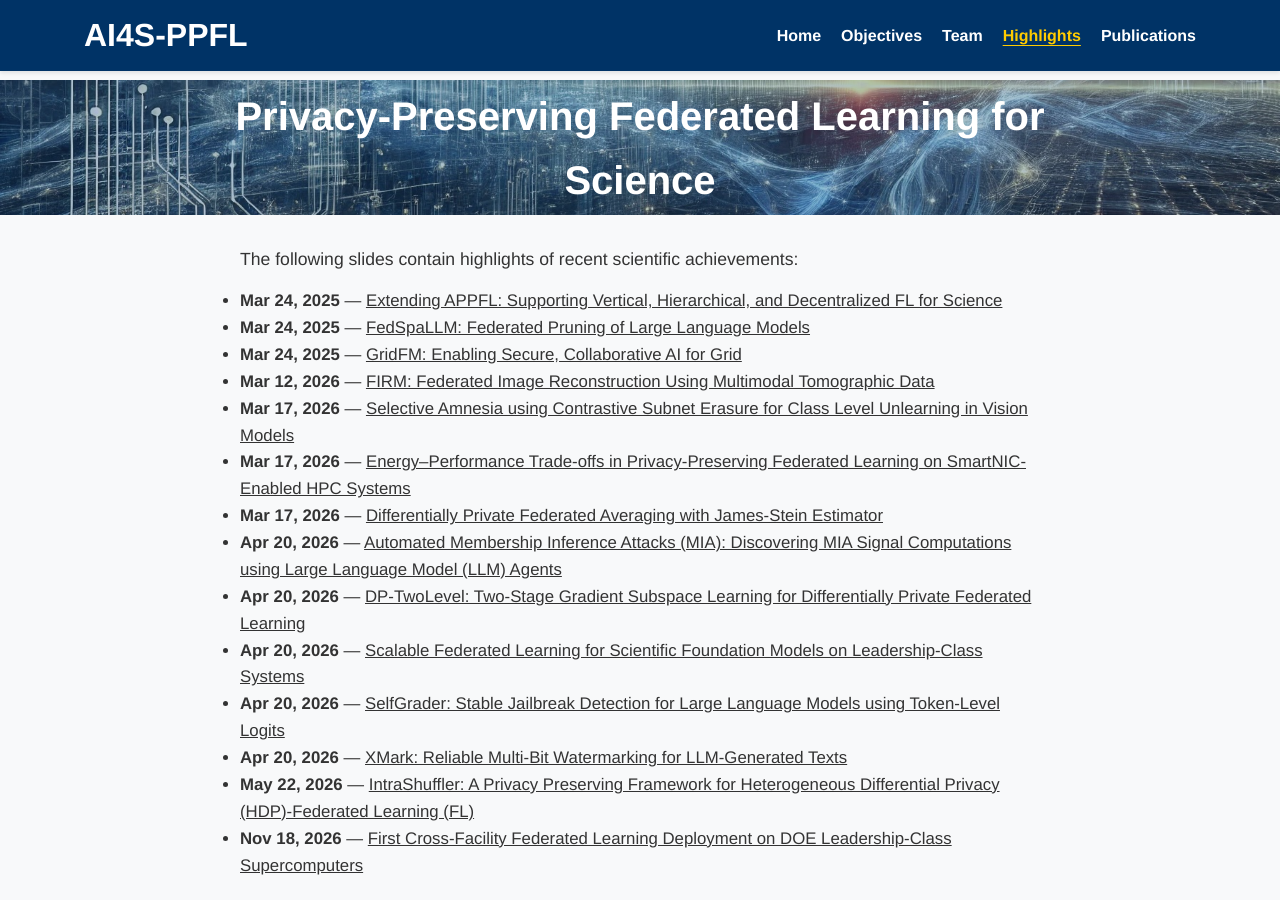
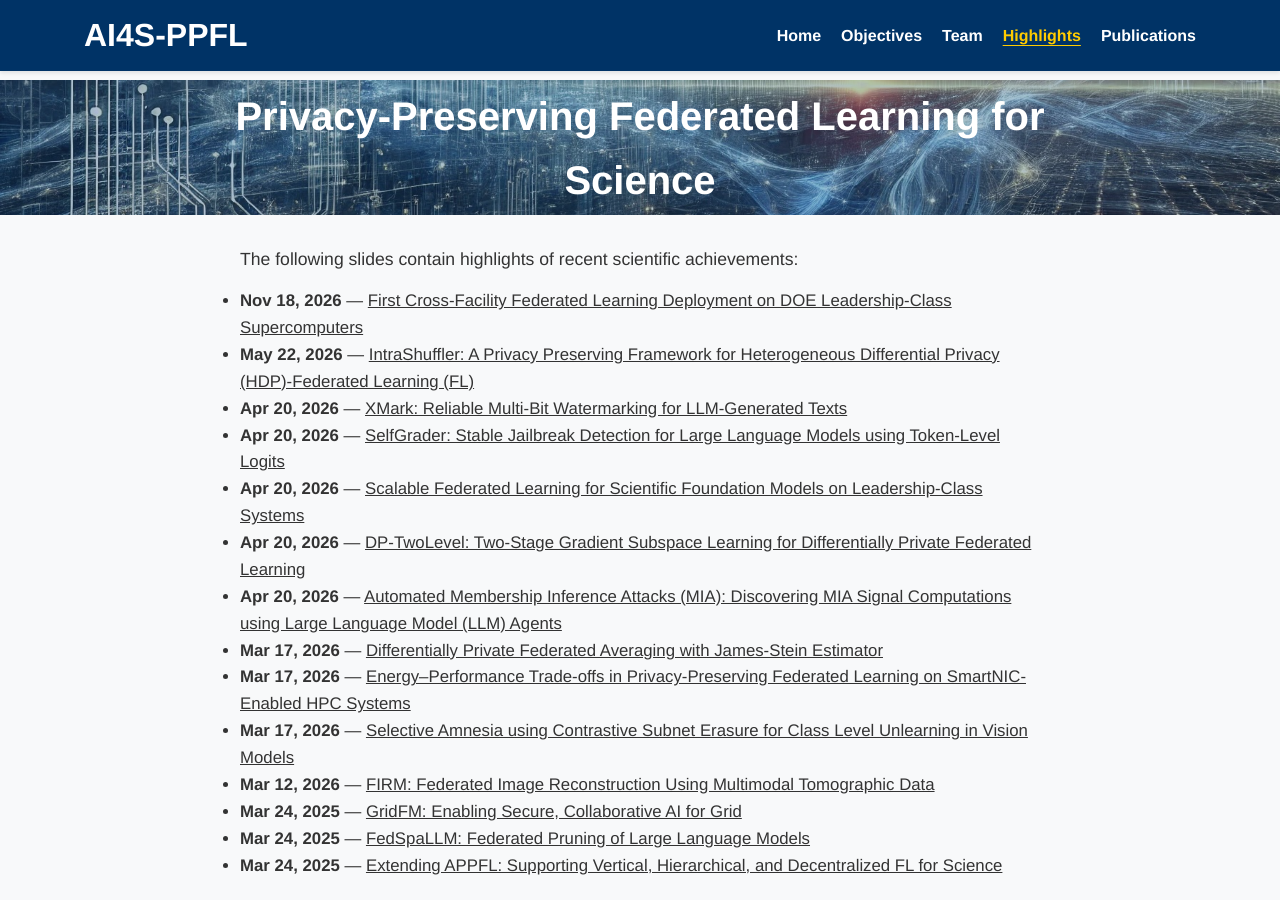
Before and after one commit to AI4S-PPFL/ai4s-ppfl.github.io, a Jekyll site: the page built from _highlights/index.md, in a window 1280 px wide and 900 px high. Built offline with Jekyll 4.4.1, drawn with Linux system fonts in a browser that asks for light colours.

Commit message:
Reverse highlights sort to descending (newest first)
Co-Authored-By: Claude Opus 4.7 <noreply@anthropic.com>

```diff
--- a/_highlights/index.md
+++ b/_highlights/index.md
@@ -17,7 +17,7 @@ title: Highlights
   The following slides contain highlights of recent scientific achievements:
 </p>
 
-{% assign highlights_sorted = site.data.highlights | sort: "file" %}
+{% assign highlights_sorted = site.data.highlights | sort: "file" | reverse %}
 <ul class="body-list">
 {% for h in highlights_sorted -%}
     <li><strong>{{ h.date | date: "%b %-d, %Y" }}</strong> — <a href="{{ site.baseurl }}/highlights/{{ h.file | uri_escape }}" target="_blank">{{ h.title }}</a></li>
```
